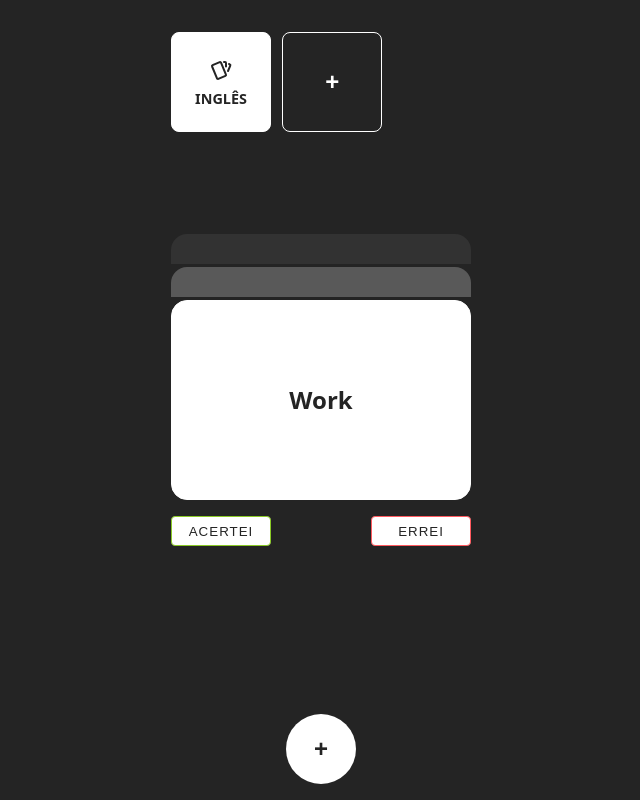
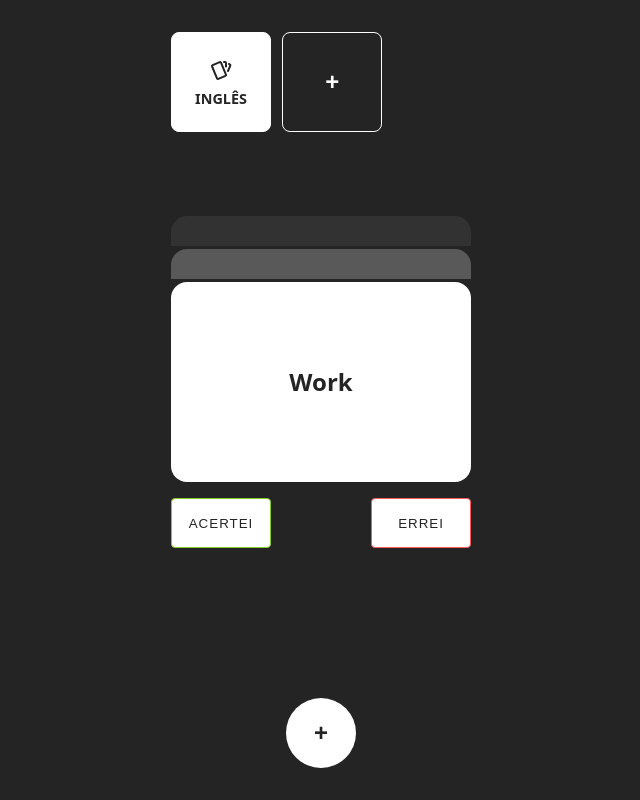
Before and after one commit to jeancarloslima/flashcards, a React (Vite) app: page / in a window 1280 px wide. Shown: the whole page, without its empty margins (319-959 px from the left). Built offline with nearby package versions, Linux system fonts and the light colour scheme.

Commit message:
Adicionando ajustes de design

```diff
--- a/src/App.css
+++ b/src/App.css
@@ -5,5 +5,5 @@
   justify-content: space-between;
   width: 100dvw;
   min-height: max(700px, 100dvh);
-  padding: 2rem 1rem 1rem 1rem;
+  padding: 2rem 1rem;
 }
--- a/src/BotaoAdicionarCard/botao-adicionar-card.css
+++ b/src/BotaoAdicionarCard/botao-adicionar-card.css
@@ -10,7 +10,3 @@
     cursor: pointer;
     transition: .3s;
 }
-
-#btn-adicionar-card:hover {
-    transform: translateY(-10px);
-}
--- a/src/BotoesCertoErrado/botoes-certo-errado.css
+++ b/src/BotoesCertoErrado/botoes-certo-errado.css
@@ -8,7 +8,7 @@
 
 .btn-certo-errado {
     width: 100px;
-    height: 30px;
+    height: 50px;
     background-color: #FFF;
     color: #242424;
     border: 1px solid transparent;
--- a/src/FlashCard/flash-card.css
+++ b/src/FlashCard/flash-card.css
@@ -79,10 +79,10 @@
   align-items: center;
   justify-content: center;
   border-radius: 16px;
-  border: 1px solid #FFF;
+  border: 1px solid transparent;
   font-weight: 600;
   font-size: 24px;
-  transition: .5s ease-in;
+  transition: .5s;
 }
 
 .card-frente {
@@ -93,5 +93,6 @@
 .card-verso {
   background-color: #242424;
   color: #FFF;
+  border-color: #FFF;
   transform: rotateY(180deg);
 }
```
